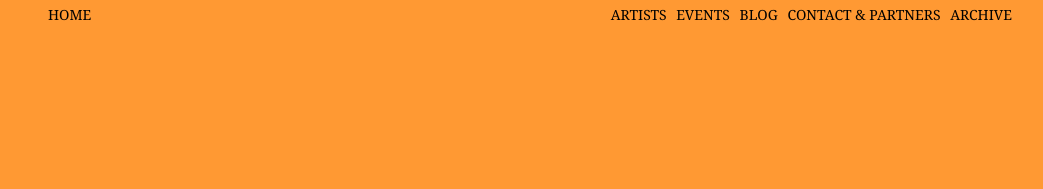
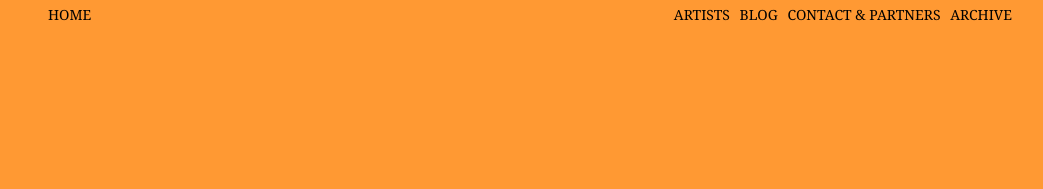
Before and after one commit to divergencymcr/divergencymcr.github.io, a Jekyll site: the page built from index.md, in a window 1280 px wide. Shown: the top 189 px of the page, without its empty margins (108-1151 px from the left). Built offline with Jekyll 4.4.1, drawn with Linux system fonts in a browser that asks for light colours; our own code applies the rules of GitHub Pages for plain Markdown files.

Commit message:
removed events  tab
removed events tab in ref to 2017 events

```diff
--- a/_includes/shared-nav.html
+++ b/_includes/shared-nav.html
@@ -4,7 +4,6 @@
 					<a href="{{ site.github.url }}">HOME</a>
 					<nav>
 					    <a href="/current/artist">ARTISTS</a>
-                                            <a href="/current/2017">EVENTS</a>
 					    <a href='http://divergencymcr.posthaven.com' target="_blank">BLOG</a>
 					    <a href="/current/contact">CONTACT & PARTNERS</a>
 					    <a href="/archive">ARCHIVE</a>
```
